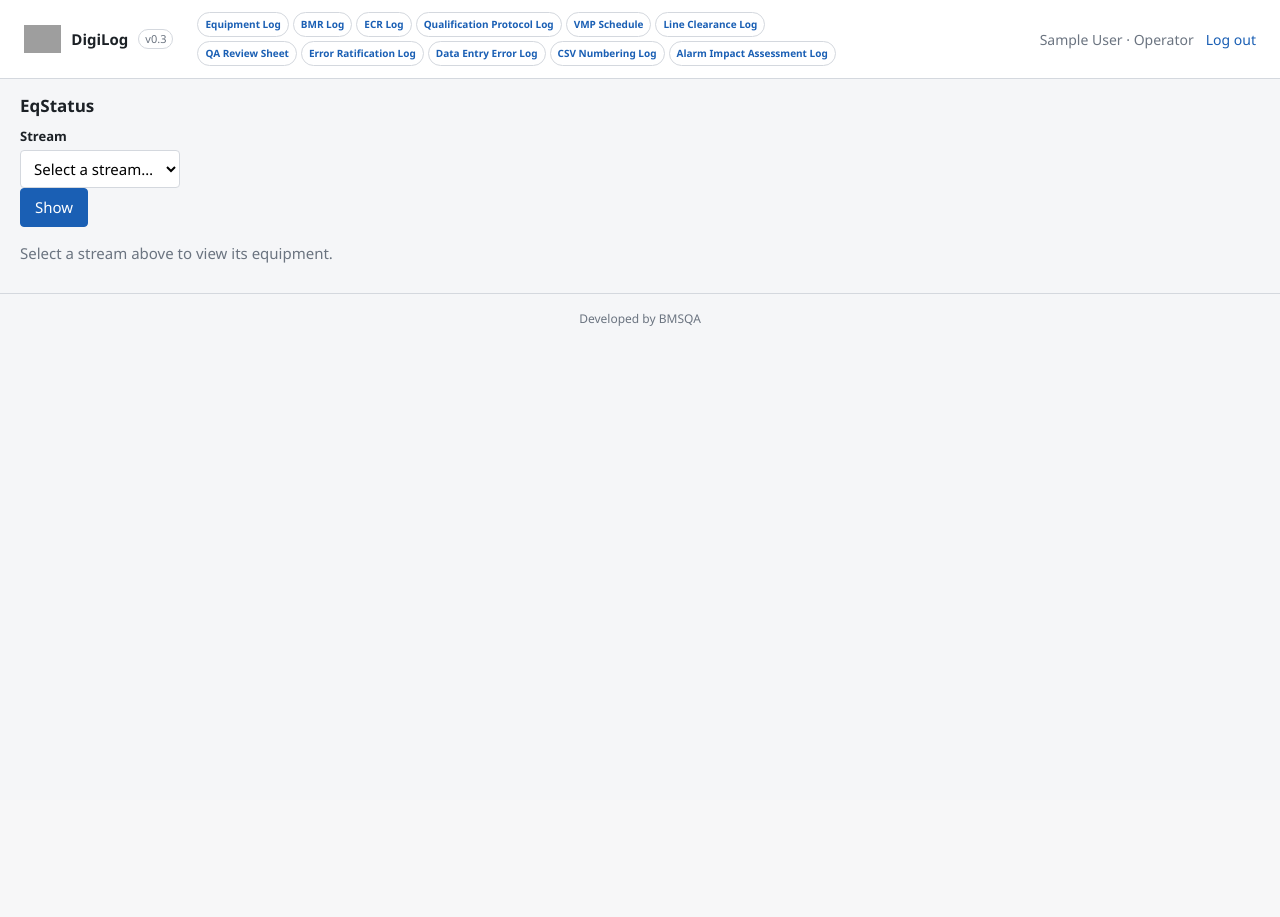
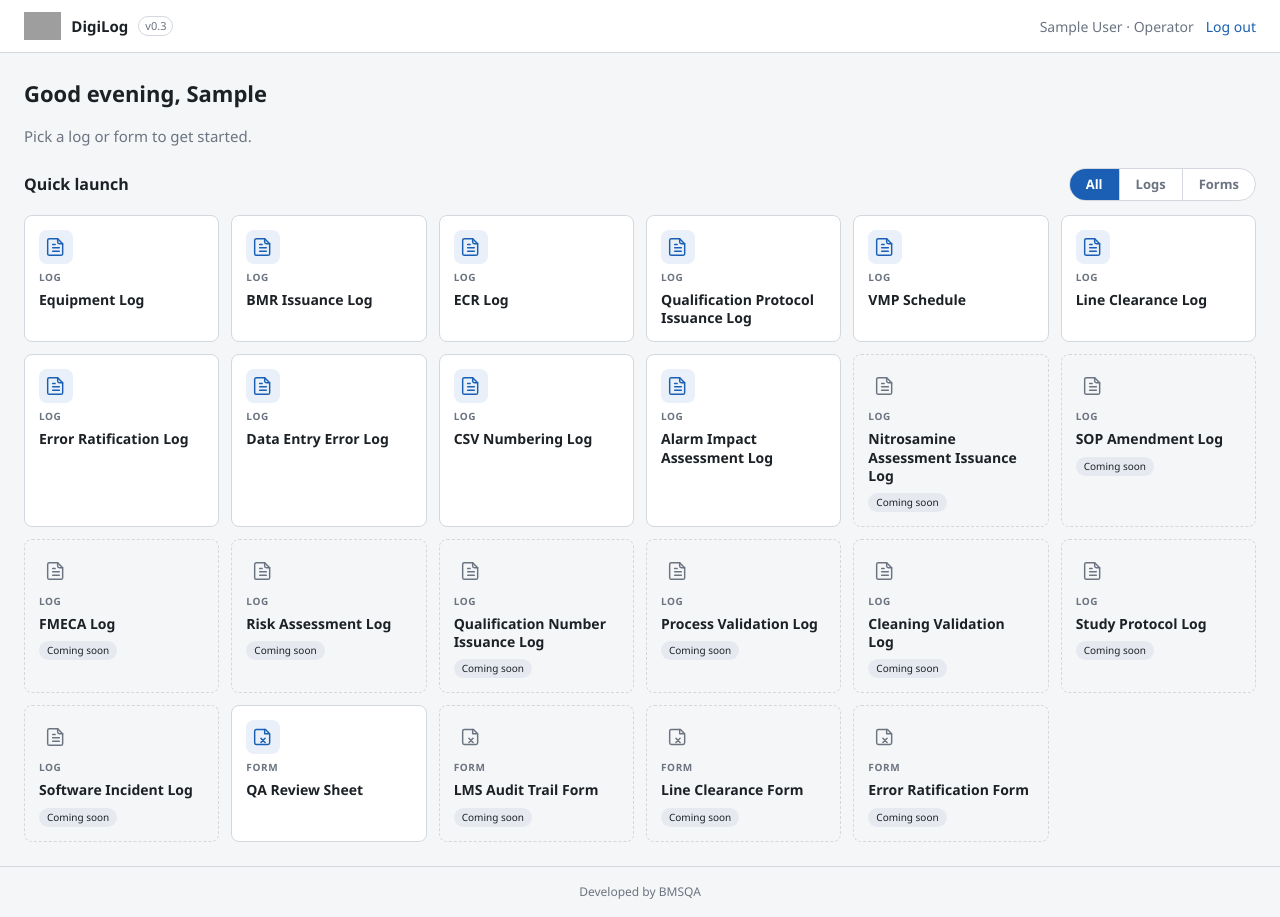
Before and after one commit to kumar0229-svg/EquipmentLog, a Django app: page / in a window 1280 px wide. Before the commit the page ends 326 px from the top, so only its background shows below. Run offline with Django 5.2, Linux system fonts and the light colour scheme; the visitor is signed in with stand-in values (Sample User, id 1); data that the repository does not hold is empty; grey boxes are pictures that could not be loaded.

Commit message:
Redesign the main menu into a filterable Logs/Forms hub
The root URL used to render the Equipment Log's own stream dashboard —
there was no real landing page. Replaces it with a proper hub: a card
grid grouped by Logs/Forms (with an All/Logs/Forms filter), covering
every existing module plus placeholder tiles for what's planned next
per the Digilog Ciplog note. Module metadata lives in one place
(core.views.MODULES) so the menu tile and its placeholder page can't
drift apart.

Also drops the topbar's full module pill-list on every page in favor
of a single "Back to Main Menu" link, since the hub now owns that job.
Restores the two destinations that only lived behind that pill list
(Usage Log, Master Data) as action buttons on the Equipment Log
dashboard itself.

Co-Authored-By: Claude Sonnet 5 <noreply@anthropic.com>

```diff
--- a/activitylog/templates/activitylog/dashboard.html
+++ b/activitylog/templates/activitylog/dashboard.html
@@ -4,6 +4,11 @@
 
 {% block content %}
 <h1>{{ heading }}</h1>
+
+<div class="actions page-actions">
+  <a class="btn" href="{% url 'entry_list' %}">Usage Log</a>
+  {% if user.is_staff %}<a class="btn" href="{% url 'admin:index' %}">Master Data</a>{% endif %}
+</div>
 
 <div class="filters">
   {% if not stream_locked %}
--- a/core/context_processors.py
+++ b/core/context_processors.py
@@ -1,11 +1,7 @@
-EQUIPMENT_LOG_PREFIX = '/equipment-log/'
+def nav_section(request):
+    """Whether the current page is the main menu.
 
-
-def nav_section(request):
-    """Whether the current page belongs to the Equipment Log module.
-
-    Drives base.html's nav: inside Equipment Log, the other top-level
-    modules hide behind a "Back to Main Menu" link instead of staying
-    listed alongside Equipment Log's own sub-pages.
+    Drives base.html's nav: every page except the main menu itself just
+    shows a "Back to Main Menu" link — the menu's own tiles are the nav.
     """
-    return {'in_equipment_log': request.path_info.startswith(EQUIPMENT_LOG_PREFIX)}
+    return {'on_main_menu': request.path_info == '/'}
--- a/core/urls.py
+++ b/core/urls.py
@@ -1,7 +1,8 @@
 from django.urls import path
 
-from activitylog import views as activitylog_views
+from . import views
 
 urlpatterns = [
-    path('', activitylog_views.dashboard, {'heading': 'EqStatus'}, name='main_menu'),
+    path('', views.main_menu, name='main_menu'),
+    path('module/<slug:slug>/', views.module_placeholder, name='module_placeholder'),
 ]
--- a/core/views.py
+++ b/core/views.py
@@ -1 +1,102 @@
-# Create your views here.
+from django.shortcuts import render
+from django.urls import reverse
+from django.utils import timezone
+
+# Single source of truth for the landing page's module grid — each entry
+# doubles as the placeholder page's title lookup, so the tile and its
+# destination never drift apart. A module with `url_name` set already has a
+# real destination; left unset, its tile links to the shared "coming soon"
+# placeholder instead.
+MODULES = [
+    # ---- Logs ---------------------------------------------------------
+    {'key': 'equipment-log', 'title': 'Equipment Log', 'group': 'logs', 'url_name': 'dashboard',
+     'description': 'Live equipment status by stream.'},
+    {'key': 'bmr-log', 'title': 'BMR Issuance Log', 'group': 'logs', 'url_name': 'bmr_log',
+     'description': 'Batch manufacturing record issuance.'},
+    {'key': 'ecr-log', 'title': 'ECR Log', 'group': 'logs', 'url_name': 'cleaning_record_log',
+     'description': 'Equipment cleaning records.'},
+    {'key': 'qualification-protocol-log', 'title': 'Qualification Protocol Issuance Log', 'group': 'logs',
+     'url_name': 'qualification_protocol_log', 'description': 'Protocol issuance for equipment qualification.'},
+    {'key': 'vmp-schedule', 'title': 'VMP Schedule', 'group': 'logs', 'url_name': 'vmp_schedule',
+     'description': 'Validation master plan scheduling.'},
+    {'key': 'line-clearance-log', 'title': 'Line Clearance Log', 'group': 'logs', 'url_name': 'line_clearance_log',
+     'description': 'Line clearance verification records.'},
+    {'key': 'error-ratification-log', 'title': 'Error Ratification Log', 'group': 'logs',
+     'url_name': 'error_ratification_log', 'description': 'Ratification of documentation errors.'},
+    {'key': 'data-entry-error-log', 'title': 'Data Entry Error Log', 'group': 'logs',
+     'url_name': 'data_entry_error_log', 'description': 'Data entry corrections register.'},
+    {'key': 'csv-numbering-log', 'title': 'CSV Numbering Log', 'group': 'logs', 'url_name': 'csv_numbering_log',
+     'description': 'Computer system validation document numbering.'},
+    {'key': 'alarm-impact-assessment-log', 'title': 'Alarm Impact Assessment Log', 'group': 'logs',
+     'url_name': 'alarm_impact_assessment_log', 'description': 'Impact assessment for critical alarms.'},
+    {'key': 'nitrosamine-assessment-issuance-log', 'title': 'Nitrosamine Assessment Issuance Log', 'group': 'logs',
+     'description': 'Issuance register for nitrosamine risk assessments.'},
+    {'key': 'sop-amendment-log', 'title': 'SOP Amendment Log', 'group': 'logs',
+     'description': 'Tracks changes made to SOPs.'},
+    {'key': 'fmeca-log', 'title': 'FMECA Log', 'group': 'logs',
+     'description': 'Failure mode, effects & criticality analysis, with periodic review.'},
+    {'key': 'risk-assessment-log', 'title': 'Risk Assessment Log', 'group': 'logs',
+     'description': 'Scheduled risk assessments.'},
+    {'key': 'qualification-number-issuance-log', 'title': 'Qualification Number Issuance Log', 'group': 'logs',
+     'description': 'Numbering for HVAC, equipment and area qualification.'},
+    {'key': 'process-validation-log', 'title': 'Process Validation Log', 'group': 'logs',
+     'description': 'Process validation protocol records.'},
+    {'key': 'cleaning-validation-log', 'title': 'Cleaning Validation Log', 'group': 'logs',
+     'description': 'Cleaning validation protocol records.'},
+    {'key': 'study-protocol-log', 'title': 'Study Protocol Log', 'group': 'logs',
+     'description': 'Study protocol issuance and tracking.'},
+    {'key': 'software-incident-log', 'title': 'Software Incident Log', 'group': 'logs',
+     'description': 'Computerised system incident register.'},
+
+    # ---- Forms ----------------------------------------------------------
+    {'key': 'qa-review-sheet', 'title': 'QA Review Sheet', 'group': 'forms', 'url_name': 'qa_review_sheet',
+     'description': 'QA review checklist for issued documents.'},
+    {'key': 'lms-audit-trail-form', 'title': 'LMS Audit Trail Form', 'group': 'forms',
+     'description': 'Audit trail review for the LMS.'},
+    {'key': 'line-clearance-form', 'title': 'Line Clearance Form', 'group': 'forms',
+     'description': 'Line clearance checklist.'},
+    {'key': 'error-ratification-form', 'title': 'Error Ratification Form', 'group': 'forms',
+     'description': 'Error ratification request form.'},
+]
+
+
+def _resolve(module):
+    if module.get('url_name'):
+        return {**module, 'url': reverse(module['url_name']), 'available': True}
+    return {**module, 'url': reverse('module_placeholder', args=[module['key']]), 'available': False}
+
+
+def _greeting():
+    hour = timezone.localtime().hour
+    if hour < 12:
+        return 'Good morning'
+    if hour < 17:
+        return 'Good afternoon'
+    return 'Good evening'
+
+
+def main_menu(request):
+    modules = [_resolve(m) for m in MODULES]
+    active_filter = request.GET.get('filter')
+    if active_filter not in ('logs', 'forms'):
+        active_filter = 'all'
+    if active_filter != 'all':
+        modules = [m for m in modules if m['group'] == active_filter]
+
+    return render(
+        request,
+        'main_menu.html',
+        {
+            'greeting': _greeting(),
+            'active_filter': active_filter,
+            'modules': modules,
+            'log_count': sum(1 for m in MODULES if m['group'] == 'logs'),
+            'form_count': sum(1 for m in MODULES if m['group'] == 'forms'),
+        },
+    )
+
+
+def module_placeholder(request, slug):
+    module = next((m for m in MODULES if m['key'] == slug), None)
+    title = module['title'] if module else slug.replace('-', ' ').title()
+    return render(request, 'placeholder.html', {'title': title})
--- a/static/css/app.css
+++ b/static/css/app.css
@@ -38,7 +38,6 @@ body {
   border-radius: 10px;
 }
 .topbar nav { display: flex; flex-direction: column; gap: 4px; flex: 1 1 auto; min-width: 0; }
-.topbar nav .nav-row { display: flex; align-items: center; gap: 4px; flex-wrap: nowrap; }
 .topbar nav a {
   color: var(--accent);
   font-weight: 700;
@@ -138,6 +137,7 @@ button.link { border: none; background: none; color: var(--accent); padding: 0;
 form.inline { display: inline-flex; gap: 6px; align-items: center; margin: 0; }
 
 .actions { display: flex; gap: 10px; align-items: center; flex-wrap: wrap; }
+.page-actions { margin-bottom: 16px; }
 
 .equipment-icon { vertical-align: -5px; margin-right: 6px; }
 
@@ -280,3 +280,99 @@ h3 { font-size: 13px; font-weight: 600; color: var(--muted); margin: 14px 0 8px;
 dl.detail { display: grid; grid-template-columns: max-content 1fr; gap: 8px 20px; margin: 0; }
 dl.detail dt { font-weight: 600; font-size: 13px; color: var(--muted); }
 dl.detail dd { margin: 0; }
+
+/* ---- Main menu (core.main_menu) ---------------------------------------- */
+
+.menu-hero { margin-bottom: 20px; }
+.menu-hero h1 { margin-bottom: 4px; }
+
+.menu-toolbar {
+  display: flex;
+  align-items: center;
+  justify-content: space-between;
+  gap: 16px;
+  margin-bottom: 14px;
+}
+.menu-toolbar h2 { margin: 0; }
+
+/* Segmented filter (All / Logs / Forms) — plain links styled as one
+   pill-edged control, active tab filled solid. No JS: each option is a
+   real link to ?filter=…, so the server just re-renders the grid. */
+.seg {
+  display: inline-flex;
+  border: 1px solid var(--border);
+  border-radius: 999px;
+  overflow: hidden;
+  background: var(--panel);
+}
+.seg-opt {
+  padding: 6px 16px;
+  font-size: 13px;
+  font-weight: 600;
+  color: var(--muted);
+  text-decoration: none;
+}
+.seg-opt + .seg-opt { border-left: 1px solid var(--border); }
+.seg-opt:hover { background: var(--bg); }
+.seg-opt.is-active { background: var(--accent); color: #fff; }
+
+.module-grid {
+  display: grid;
+  grid-template-columns: repeat(auto-fill, minmax(190px, 1fr));
+  gap: 12px;
+}
+.module-tile {
+  position: relative;
+  display: flex;
+  flex-direction: column;
+  gap: 6px;
+  background: var(--panel);
+  border: 1px solid var(--border);
+  border-radius: 8px;
+  padding: 14px;
+  text-decoration: none;
+  color: var(--text);
+  transition: box-shadow 0.15s, border-color 0.15s, transform 0.15s;
+}
+.module-tile:hover {
+  border-color: var(--accent);
+  box-shadow: 0 4px 14px rgba(0, 0, 0, 0.08);
+  transform: translateY(-1px);
+}
+.module-tile-icon {
+  display: flex;
+  width: 34px;
+  height: 34px;
+  align-items: center;
+  justify-content: center;
+  border-radius: 8px;
+  background: #e9f0fa;
+  color: var(--accent);
+}
+.module-tile-icon svg { display: block; }
+.module-tile-eyebrow {
+  font-size: 10px;
+  font-weight: 700;
+  letter-spacing: 0.06em;
+  text-transform: uppercase;
+  color: var(--muted);
+}
+.module-tile-title { font-weight: 600; font-size: 14px; line-height: 1.3; }
+.module-tile-badge { align-self: flex-start; font-size: 10px; margin-top: 2px; }
+
+/* Not built yet: dashed border, quieter icon, no lift on hover. Still
+   clickable — it lands on the shared "coming soon" placeholder. */
+.module-tile.is-placeholder {
+  border-style: dashed;
+  background: transparent;
+}
+.module-tile.is-placeholder .module-tile-icon { background: var(--bg); color: var(--muted); }
+.module-tile.is-placeholder:hover {
+  border-color: var(--muted);
+  box-shadow: none;
+  transform: none;
+}
+
+@media (max-width: 640px) {
+  .menu-toolbar { flex-direction: column; align-items: flex-start; }
+}
--- a/templates/base.html
+++ b/templates/base.html
@@ -15,35 +15,11 @@
     <span class="brand-version">v0.3</span>
   </a>
   {% if user.is_authenticated %}
-    <nav>
-      {% if in_equipment_log %}
-        <div class="nav-row">
-          <a href="{% url 'dashboard' %}">EqDash</a>
-          <a href="{% url 'entry_list' %}">EqLog</a>
-          {% if user.is_operator or user.is_engineer or user.is_admin_role %}
-            <a href="{% url 'start_activity' %}">Start Activity</a>
-          {% endif %}
-          {% if user.is_staff %}<a href="{% url 'admin:index' %}">EqMasterData</a>{% endif %}
-        </div>
+    {% if not on_main_menu %}
+      <nav>
         <a class="nav-back" href="{% url 'main_menu' %}">&larr; Back to Main Menu</a>
-      {% else %}
-        <div class="nav-row">
-          <a href="{% url 'dashboard' %}">Equipment Log</a>
-          <a href="{% url 'bmr_log' %}">BMR Log</a>
-          <a href="{% url 'cleaning_record_log' %}">ECR Log</a>
-          <a href="{% url 'qualification_protocol_log' %}">Qualification Protocol Log</a>
-          <a href="{% url 'vmp_schedule' %}">VMP Schedule</a>
-          <a href="{% url 'line_clearance_log' %}">Line Clearance Log</a>
-        </div>
-        <div class="nav-row">
-          <a href="{% url 'qa_review_sheet' %}">QA Review Sheet</a>
-          <a href="{% url 'error_ratification_log' %}">Error Ratification Log</a>
-          <a href="{% url 'data_entry_error_log' %}">Data Entry Error Log</a>
-          <a href="{% url 'csv_numbering_log' %}">CSV Numbering Log</a>
-          <a href="{% url 'alarm_impact_assessment_log' %}">Alarm Impact Assessment Log</a>
-        </div>
-      {% endif %}
-    </nav>
+      </nav>
+    {% endif %}
     <div class="user">
       <span>{{ user.get_full_name|default:user.username }} · {{ user.get_role_display }}</span>
       <form method="post" action="{% url 'logout' %}">{% csrf_token %}
--- /dev/null
+++ b/templates/main_menu.html
@@ -0,0 +1,36 @@
+{% extends "base.html" %}
+{% block title %}Main Menu{% endblock %}
+{% block body_class %}main-menu-page{% endblock %}
+
+{% block content %}
+<div class="menu-hero">
+  <h1>{{ greeting }}{% if user.is_authenticated %}, {{ user.first_name|default:user.username }}{% endif %}</h1>
+  <p class="muted">Pick a log or form to get started.</p>
+</div>
+
+<div class="menu-toolbar">
+  <h2>Quick launch</h2>
+  <div class="seg">
+    <a href="?filter=all" class="seg-opt{% if active_filter == 'all' %} is-active{% endif %}">All</a>
+    <a href="?filter=logs" class="seg-opt{% if active_filter == 'logs' %} is-active{% endif %}">Logs</a>
+    <a href="?filter=forms" class="seg-opt{% if active_filter == 'forms' %} is-active{% endif %}">Forms</a>
+  </div>
+</div>
+
+<div class="module-grid">
+  {% for m in modules %}
+    <a href="{{ m.url }}" class="module-tile{% if not m.available %} is-placeholder{% endif %}">
+      <span class="module-tile-icon" aria-hidden="true">
+        {% if m.group == 'forms' %}
+          <svg width="20" height="20" viewBox="0 0 24 24" fill="none" stroke="currentColor" stroke-width="1.75" stroke-linecap="round" stroke-linejoin="round"><path d="M4 3h11l5 5v11a2 2 0 0 1-2 2H4a2 2 0 0 1-2-2V5a2 2 0 0 1 2-2Z"/><path d="M14 3v5h5"/><path d="m9.5 13.5 5 5M14.5 13.5l-5 5"/></svg>
+        {% else %}
+          <svg width="20" height="20" viewBox="0 0 24 24" fill="none" stroke="currentColor" stroke-width="1.75" stroke-linecap="round" stroke-linejoin="round"><path d="M4 2h10l6 6v12a2 2 0 0 1-2 2H4a2 2 0 0 1-2-2V4a2 2 0 0 1 2-2Z"/><path d="M14 2v4a2 2 0 0 0 2 2h4"/><path d="M8 13h8M8 17h8M8 9h3"/></svg>
+        {% endif %}
+      </span>
+      <span class="module-tile-eyebrow">{{ m.group|slice:":-1" }}</span>
+      <span class="module-tile-title">{{ m.title }}</span>
+      {% if not m.available %}<span class="pill module-tile-badge">Coming soon</span>{% endif %}
+    </a>
+  {% endfor %}
+</div>
+{% endblock %}
```
